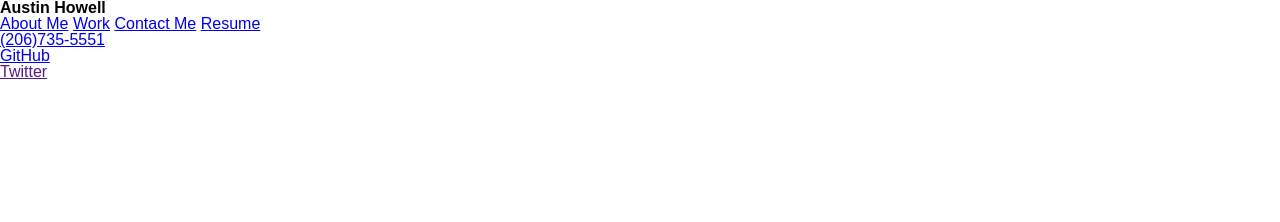
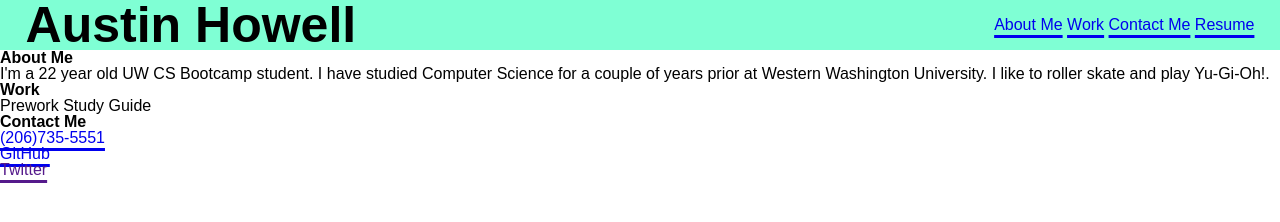
Before and after one commit to Austinfr/Aus-Chal-2-Portfolio, a plain HTML site: page index.html in a window 1280 px wide. Drawn offline with Linux system fonts and the light colour scheme.

Commit message:
Added more content on the main page and started adding CSS styling

```diff
--- a/assets/style.css
+++ b/assets/style.css
@@ -0,0 +1,29 @@
+/* CSS for the header and its components */
+header{
+    background-color: aquamarine;
+    display:flex;
+    flex-flow: row wrap;
+    justify-content:space-between;
+    align-items: center;
+}
+
+header h1{
+    margin-left: 2%;
+    font-size:50px;
+    text-align: end;
+}
+
+nav {
+    margin: 0 2% 0 2%;
+}
+
+a{
+    size: 20px;
+    text-decoration: underline 3px;
+    text-underline-offset: 5px;
+}
+
+/* CSS for the main and its components*/
+main{
+
+}
--- a/index.html
+++ b/index.html
@@ -27,15 +27,23 @@
 
     <!--Contains the main contents-->
     <main>
+        <!--TODO Write more about myself-->
         <section id="about">
-
+            <h2>About Me</h2>
+            <div>
+                I'm a 22 year old UW CS Bootcamp student. I have studied Computer Science for a couple of years prior at Western Washington University. I like to roller skate and play Yu-Gi-Oh!.
+            </div>
         </section>
-
+        <!--TODO Make cards or something fancy-->
         <section id="work">
-
+            <h2>Work</h2>
+            <div class="work-items">
+                <div class="work-card">Prework Study Guide</div>
+            </div>
         </section>
 
         <section id="contact">
+            <h2>Contact Me</h2>
             <ul>
                 <!--Phone number-->
                 <li><a href="tel:+12067355551">(206)735-5551</a></li>
```
